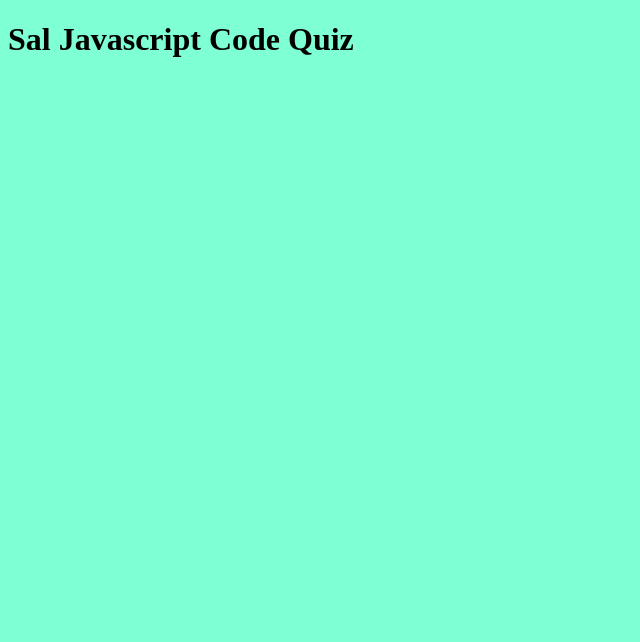
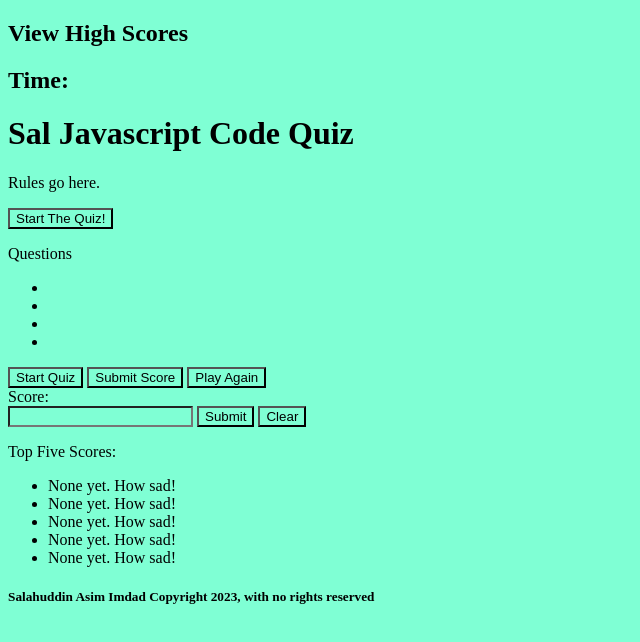
Before and after one commit to Sal8298/Sal-Code-Quiz, a plain HTML site: page index.html in a window 1280 px wide. Shown: the whole page, without its empty margins (0-640 px from the left). Drawn offline with Linux system fonts and the light colour scheme.

Commit message:
Added basic html skeleton.

```diff
--- a/index.html
+++ b/index.html
@@ -1,5 +1,6 @@
 <!DOCTYPE html>
 <html lang="en">
+
 <head>
     <meta charset="UTF-8">
     <meta http-equiv="X-UA-Compatible" content="IE=edge">
@@ -7,19 +8,70 @@
     <link rel="stylesheet" href="./assets/css/style.css">
     <title>Sal Javascript Code Quiz</title>
 </head>
+
 <body>
     <header>
-        <h1>Sal Javascript Code Quiz</h1>
-
+        <h2 id="view-high-scores">View High Scores</h2>
+        <h2 class="timer">Time: <span id="timer"></span></h2>
     </header>
 
     <div>
-
+        <div>
+            <h1>Sal Javascript Code Quiz</h1>
+            <p>Rules go here.</p>
+            <button>Start The Quiz!</button>
+        </div>
     </div>
 
+    <main>
+        <div class="quizBox">
+            <div class="questionBox">
+                <p>Questions</p>
+                <div class="optionBox">
+                    <ul class="optionList">
+                        <li></li>
+                        <li></li>
+                        <li></li>
+                        <li></li>
+                    </ul>
+                    <p class="answerFeedback"></p>
+                </div>
+            </div>
+        </div>
+
+        <div class="buttonBox">
+            <button>Start Quiz</button>
+            <button>Submit Score</button>
+            <button>Play Again</button>
+            <div class="scoreHeader">Score: </div>
+            <div class="scoreValue"></div>
+        </div>
+
+        <div>
+            <div>
+                <div>
+                    <form>
+                        <input>
+                        <button>Submit</button>
+                        <button>Clear</button>
+                    </form>
+                </div>
+                <p>Top Five Scores:</p>
+                <ul>
+                    <li><span>None yet. How sad!</span></li>
+                    <li><span>None yet. How sad!</span></li>
+                    <li><span>None yet. How sad!</span></li>
+                    <li><span>None yet. How sad!</span></li>
+                    <li><span>None yet. How sad!</span></li>
+                </ul>
+            </div>
+        </div>
+    </main>
+
     <footer>
-
+        <h5>Salahuddin Asim Imdad Copyright 2023, with no rights reserved</h5>
     </footer>
     <script src="./assets/js/script.js"></script>
 </body>
+
 </html>
```
